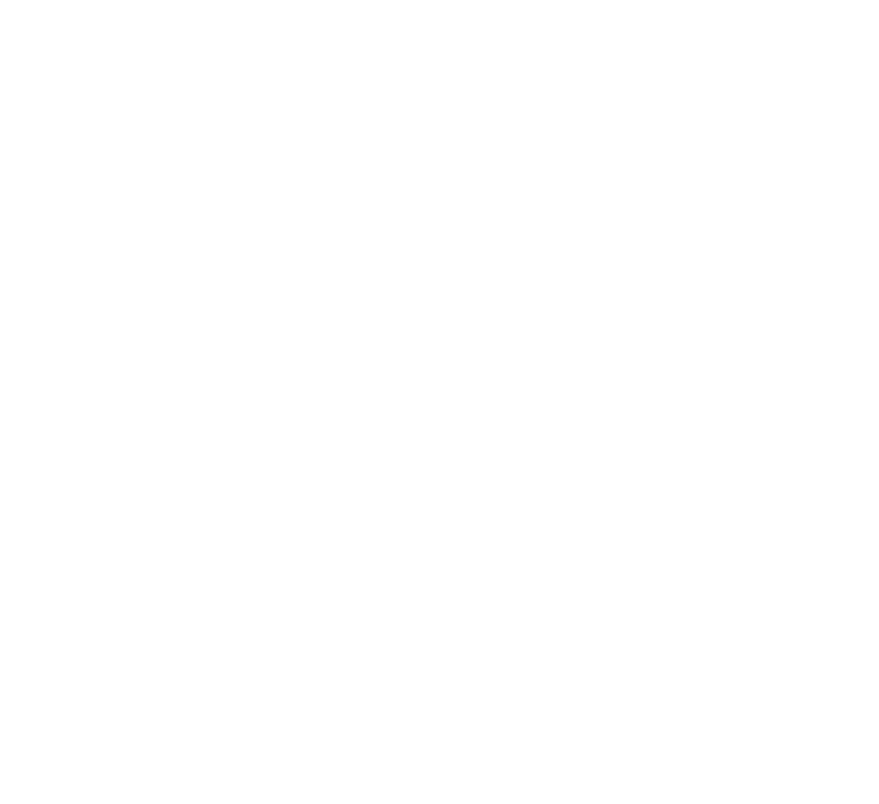
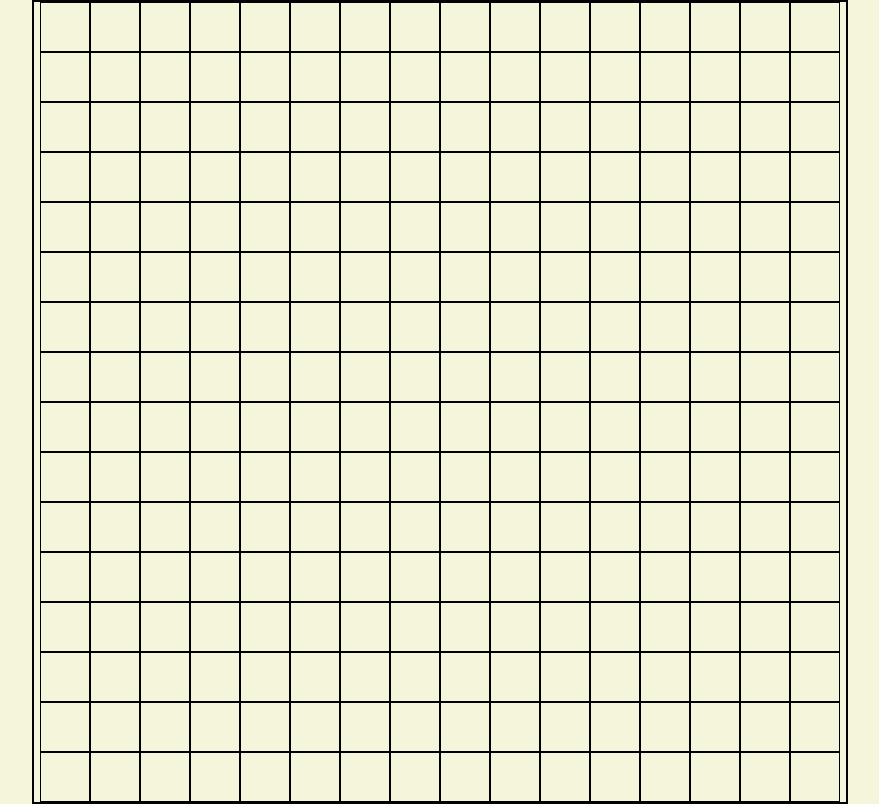
Before and after one commit to Cwarcup/Etch-A-Sketch, a plain HTML site: page index.html in a window 1280 px wide. Shown: the whole page, without its empty margins (200-1079 px from the left). Drawn offline with Linux system fonts and the light colour scheme.

Commit message:
grid created

```diff
--- a/index.html
+++ b/index.html
@@ -5,8 +5,15 @@
 	<meta http-equiv="X-UA-Compatible" content="IE=edge">
 	<meta name="viewport" content="width=device-width, initial-scale=1.0">
 	<title>Etch-A-Sketch Game</title>
+	<script type="text/javascript" defer="defer" src="java.js"></script>
+	<link rel="stylesheet" href="style.css">
 </head>
 <body>
+	<div class="container">
+		<div class="grid">
+
+		</div>
+	</div>
 
 </body>
 </html>
--- a/java.js
+++ b/java.js
@@ -0,0 +1,24 @@
+const grid = document.querySelector('.grid');
+const div = document.querySelectorAll('.box');
+
+let gridSize = (16 * 16);
+
+
+// function to create a grid box. Runs at time of open.
+createDivs(gridSize)
+
+function createDivs(gridSize) {
+	let i = 0;
+	do {
+		const div = document.createElement('div');
+		div.classList.add('box');
+		grid.appendChild(div);
+		i++
+	} while (i < gridSize);
+}
+
+
+// hover over is not wokring
+function addHoverStyle() {
+	div.classList.add('hovered');
+}
--- a/style.css
+++ b/style.css
@@ -0,0 +1,32 @@
+* {
+  box-sizing: border-box;
+  margin: 0;
+  padding: 0;
+}
+
+body {
+  background-color: beige;
+}
+
+.container {
+  display: flex;
+  justify-content: center;
+}
+
+.grid {
+  display: flex;
+  flex-flow: row wrap;
+  justify-content: center;
+  width: 816px;
+  border: 2px solid black;
+}
+
+.box {
+  border: 1px solid black;
+  width: 50px;
+  height: 50px;
+}
+
+.hovered {
+  background: red;
+}
```
Also changed, not shown: assignment.txt.
